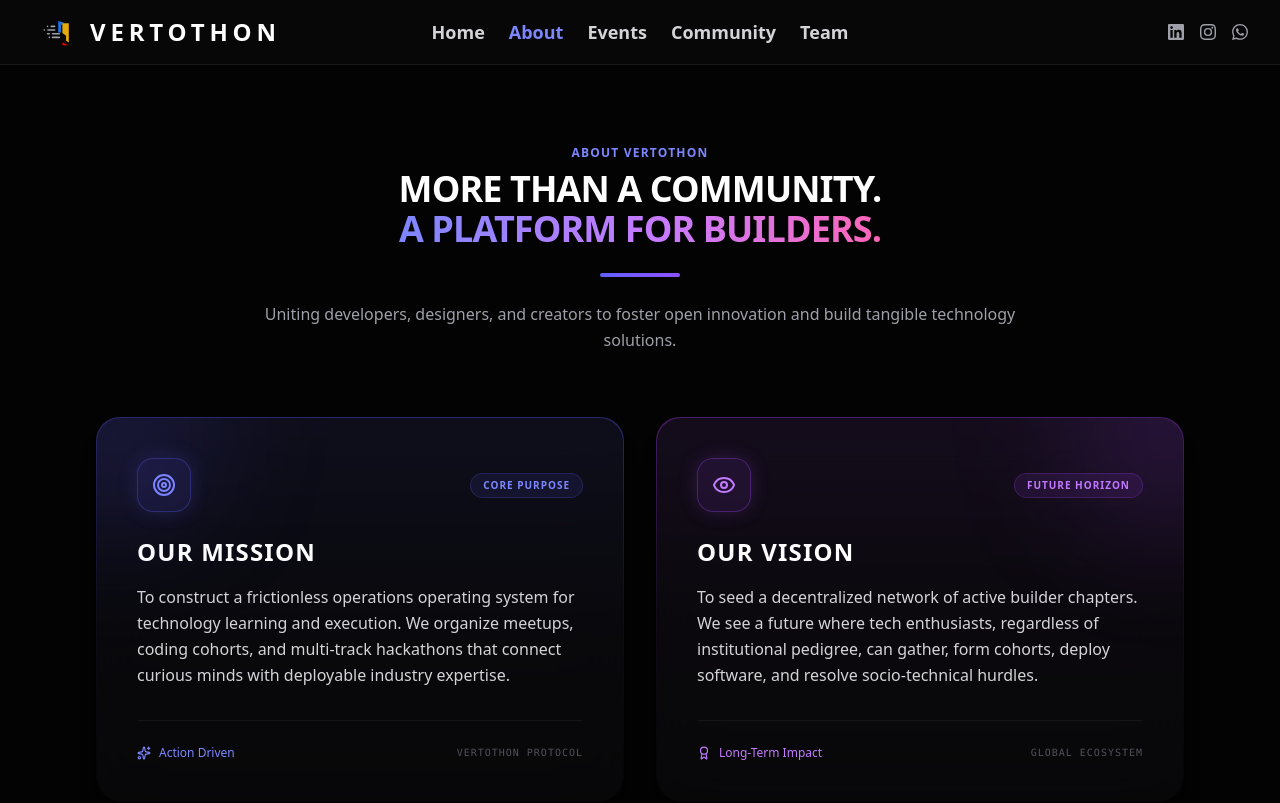
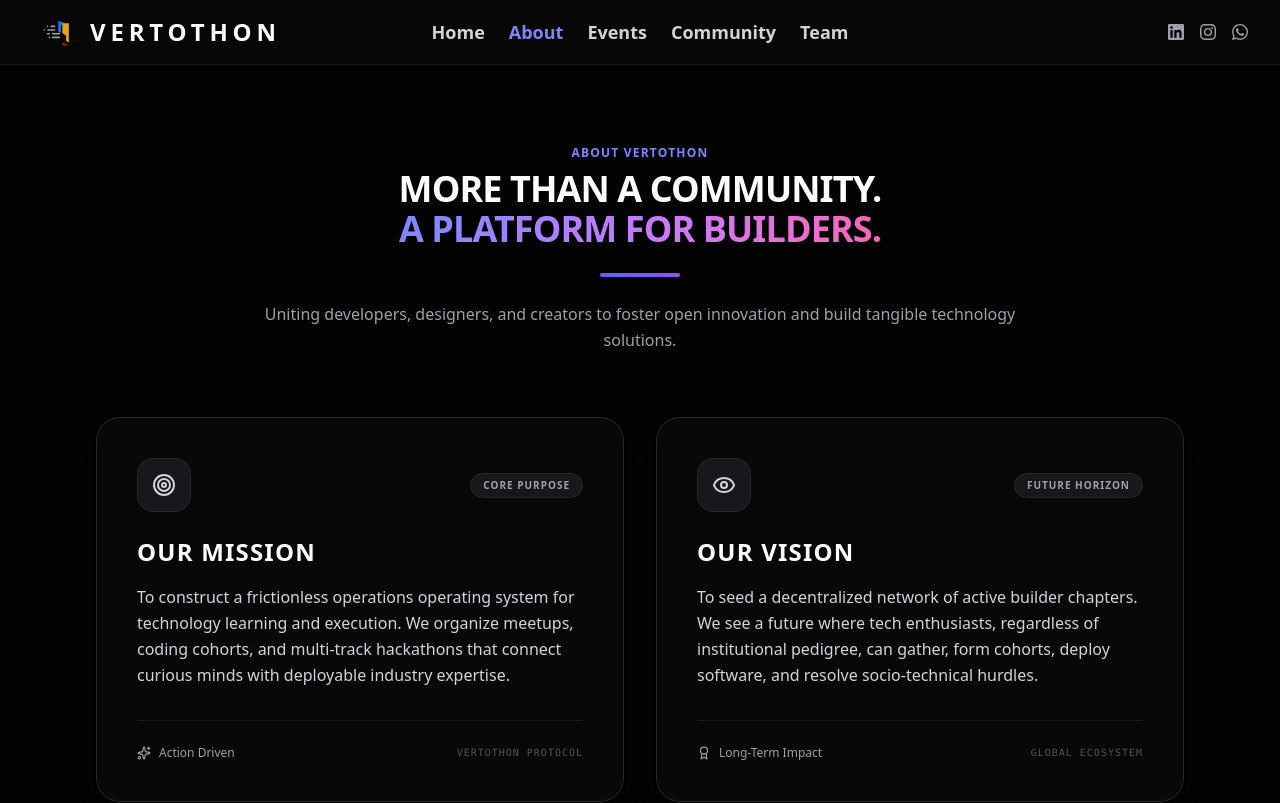
Before and after one commit to geethikaparvatham/vertothon, a Next.js app: page /about in a window 1280 px wide. Shown: the top 803 px of the page. Built offline with nearby package versions, Linux system fonts and the light colour scheme.

Commit message:
style: remove gradient colors from Mission and Vision cards for clean monochrome dark style

```diff
--- a/src/app/about/page.tsx
+++ b/src/app/about/page.tsx
@@ -34,27 +34,23 @@
           </p>
         </div>
 
-        {/* Mission / Vision split - ATTRACTIVE HIGH-TECH CARDS */}
+        {/* Mission / Vision split - CLEAN SOLID DARK CARDS */}
         <div className="grid grid-cols-1 md:grid-cols-2 gap-8 mb-20">
           {/* OUR MISSION CARD */}
-          <div className="group relative rounded-3xl p-[1px] bg-gradient-to-b from-indigo-500/40 via-indigo-500/10 to-transparent shadow-xl hover:shadow-2xl hover:shadow-indigo-500/20 transition-all duration-300">
-            <div className="h-full w-full rounded-3xl bg-zinc-950/80 backdrop-blur-xl p-8 sm:p-10 relative overflow-hidden flex flex-col justify-between">
-              {/* Top ambient glow blob */}
-              <div className="absolute -top-20 -left-20 w-48 h-48 bg-indigo-500/15 rounded-full blur-3xl group-hover:bg-indigo-500/25 transition-colors duration-500 pointer-events-none" />
-
+          <div className="group relative rounded-3xl p-8 sm:p-10 bg-zinc-950/80 border border-zinc-800 hover:border-zinc-700 shadow-xl transition-all duration-300 flex flex-col justify-between">
             <div>
               {/* Header Icon + Label */}
               <div className="flex items-center justify-between mb-6">
-                  <div className="p-3.5 rounded-2xl bg-indigo-500/10 border border-indigo-500/30 text-indigo-400 shadow-[0_0_20px_rgba(99,102,241,0.2)]">
+                <div className="p-3.5 rounded-2xl bg-zinc-900 border border-zinc-800 text-zinc-300">
                   <Target className="w-6 h-6" />
                 </div>
-                  <span className="text-[10px] font-bold uppercase tracking-widest text-indigo-400 px-3 py-1 rounded-full bg-indigo-500/10 border border-indigo-500/20">
+                <span className="text-[10px] font-bold uppercase tracking-widest text-zinc-400 px-3 py-1 rounded-full bg-zinc-900 border border-zinc-800">
                   Core Purpose
                 </span>
               </div>
 
-                <h2 className="text-2xl font-black text-white uppercase tracking-wider mb-4 flex items-center gap-2">
-                  <span>Our Mission</span>
+              <h2 className="text-2xl font-bold text-white uppercase tracking-wider mb-4">
+                Our Mission
               </h2>
 
               <p className="text-sm sm:text-base text-zinc-300 leading-relaxed font-light">
@@ -63,34 +59,29 @@
             </div>
 
             {/* Bottom decorative bar */}
-              <div className="mt-8 pt-6 border-t border-zinc-900/80 flex items-center justify-between text-xs text-zinc-500">
-                <span className="flex items-center gap-2 text-indigo-400 font-medium">
+            <div className="mt-8 pt-6 border-t border-zinc-900 flex items-center justify-between text-xs text-zinc-500">
+              <span className="flex items-center gap-2 text-zinc-400 font-medium">
                 <Sparkles className="w-3.5 h-3.5" /> Action Driven
               </span>
               <span className="font-mono text-[10px] text-zinc-600 uppercase tracking-widest">Vertothon Protocol</span>
             </div>
           </div>
-          </div>
 
           {/* OUR VISION CARD */}
-          <div className="group relative rounded-3xl p-[1px] bg-gradient-to-b from-purple-500/40 via-purple-500/10 to-transparent shadow-xl hover:shadow-2xl hover:shadow-purple-500/20 transition-all duration-300">
-            <div className="h-full w-full rounded-3xl bg-zinc-950/80 backdrop-blur-xl p-8 sm:p-10 relative overflow-hidden flex flex-col justify-between">
-              {/* Top ambient glow blob */}
-              <div className="absolute -top-20 -right-20 w-48 h-48 bg-purple-500/15 rounded-full blur-3xl group-hover:bg-purple-500/25 transition-colors duration-500 pointer-events-none" />
-
+          <div className="group relative rounded-3xl p-8 sm:p-10 bg-zinc-950/80 border border-zinc-800 hover:border-zinc-700 shadow-xl transition-all duration-300 flex flex-col justify-between">
             <div>
               {/* Header Icon + Label */}
               <div className="flex items-center justify-between mb-6">
-                  <div className="p-3.5 rounded-2xl bg-purple-500/10 border border-purple-500/30 text-purple-400 shadow-[0_0_20px_rgba(168,85,247,0.2)]">
+                <div className="p-3.5 rounded-2xl bg-zinc-900 border border-zinc-800 text-zinc-300">
                   <Eye className="w-6 h-6" />
                 </div>
-                  <span className="text-[10px] font-bold uppercase tracking-widest text-purple-400 px-3 py-1 rounded-full bg-purple-500/10 border border-purple-500/20">
+                <span className="text-[10px] font-bold uppercase tracking-widest text-zinc-400 px-3 py-1 rounded-full bg-zinc-900 border border-zinc-800">
                   Future Horizon
                 </span>
               </div>
 
-                <h2 className="text-2xl font-black text-white uppercase tracking-wider mb-4 flex items-center gap-2">
-                  <span>Our Vision</span>
+              <h2 className="text-2xl font-bold text-white uppercase tracking-wider mb-4">
+                Our Vision
               </h2>
 
               <p className="text-sm sm:text-base text-zinc-300 leading-relaxed font-light">
@@ -99,12 +90,11 @@
             </div>
 
             {/* Bottom decorative bar */}
-              <div className="mt-8 pt-6 border-t border-zinc-900/80 flex items-center justify-between text-xs text-zinc-500">
-                <span className="flex items-center gap-2 text-purple-400 font-medium">
+            <div className="mt-8 pt-6 border-t border-zinc-900 flex items-center justify-between text-xs text-zinc-500">
+              <span className="flex items-center gap-2 text-zinc-400 font-medium">
                 <Award className="w-3.5 h-3.5" /> Long-Term Impact
               </span>
               <span className="font-mono text-[10px] text-zinc-600 uppercase tracking-widest">Global Ecosystem</span>
-              </div>
             </div>
           </div>
         </div>
```
Lines whose indentation alone changed are shown as unchanged.
